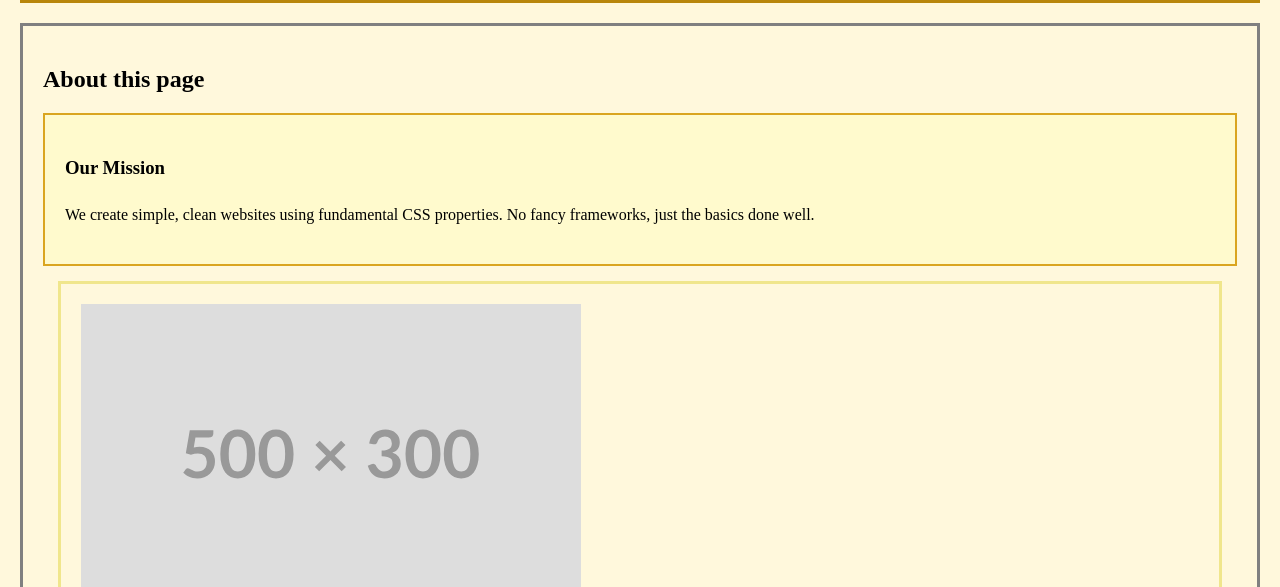
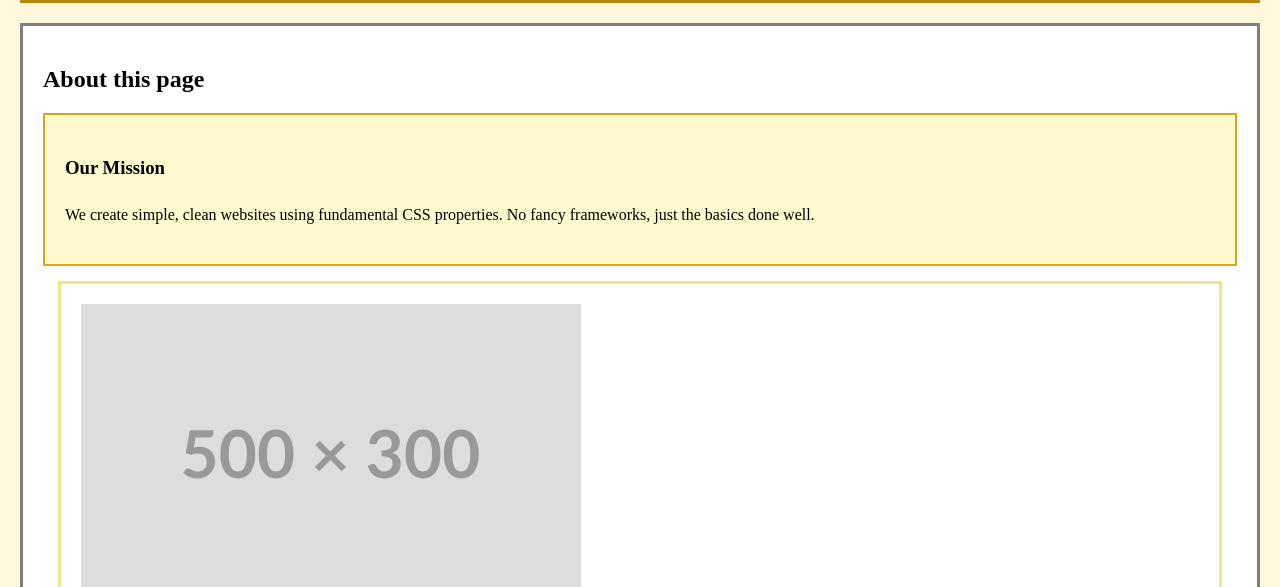
Before and after one commit to Mikey9098/Simple-website, a plain HTML site: page about.html in a window 1280 px wide. Shown: the part 213-800 px from the top of the page. Drawn offline with Linux system fonts and the light colour scheme.

Commit message:
aldaa zassn

```diff
--- a/Style.css
+++ b/Style.css
@@ -86,7 +86,7 @@ div {
 }
 
 .lemon {
-  ackground-color: white;
+  background-color: white;
   position: relative;
   color: black;
   border: 3px solid gray;
```
